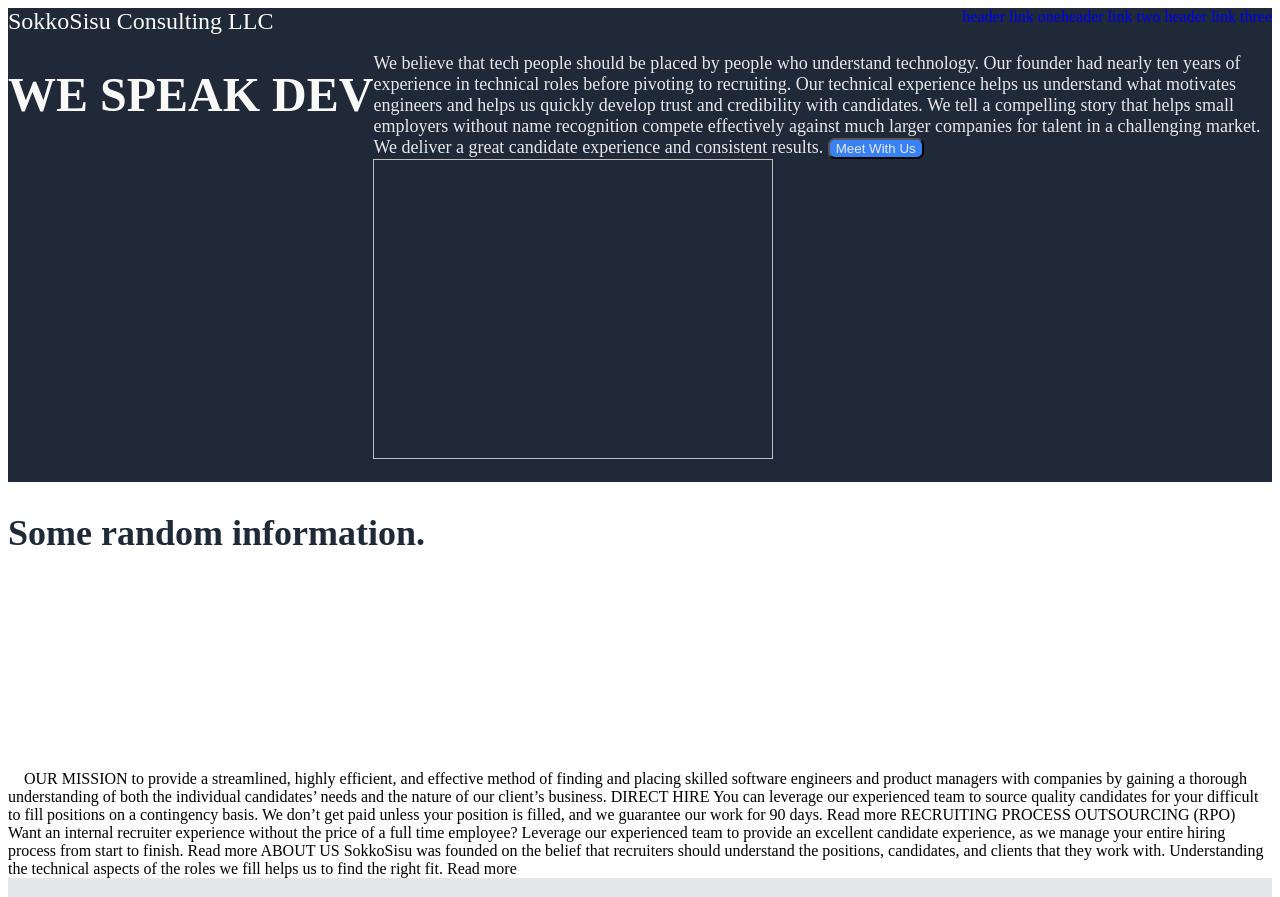
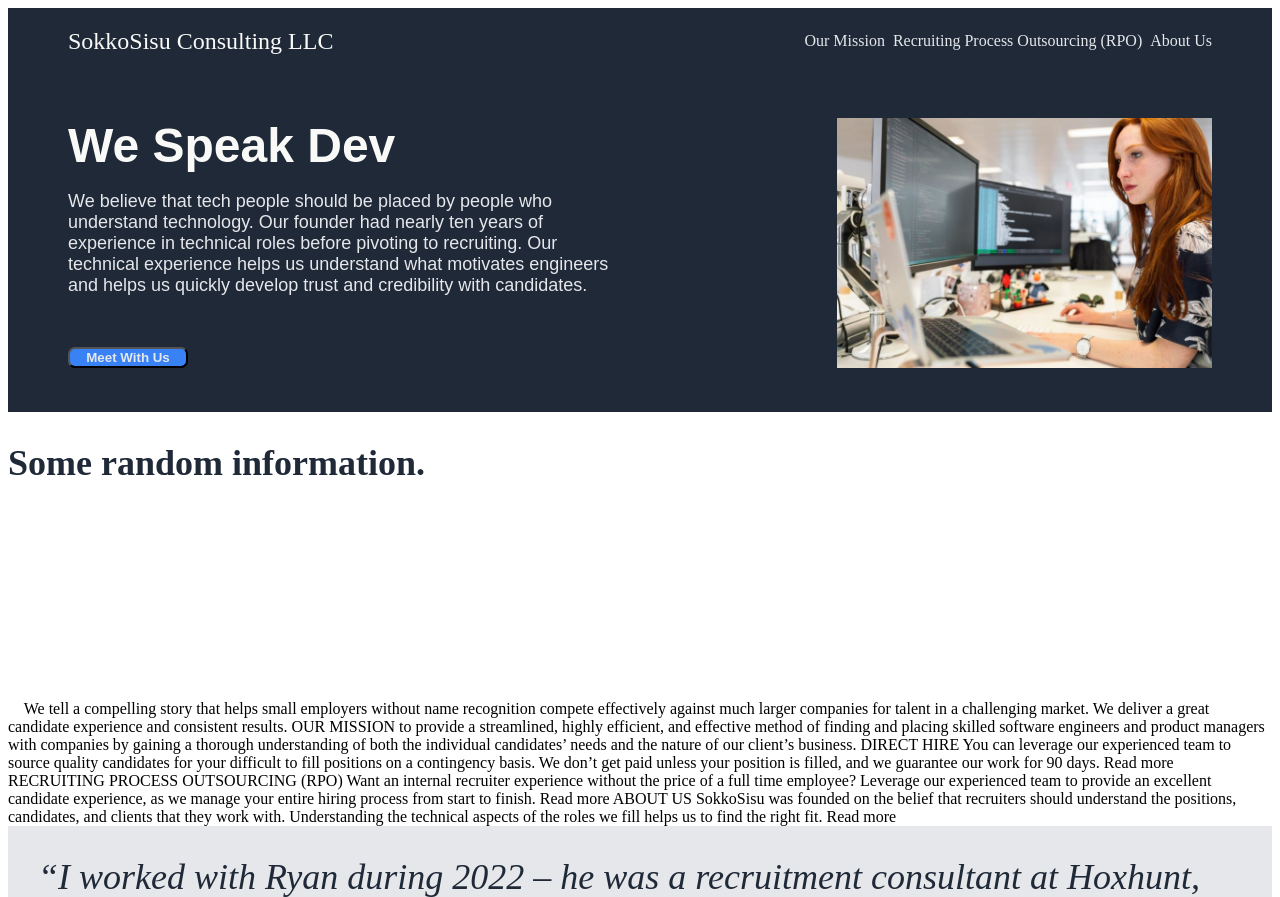
Before and after one commit to KrolPolski/Odin-Landing-Page, a plain HTML site: page index.html in a window 1280 px wide. Shown: the top 897 px of the page. Drawn offline with Linux system fonts and the light colour scheme.

Commit message:
Header and headline area finished

```diff
--- a/index.html
+++ b/index.html
@@ -7,19 +7,24 @@
         <div class="container">
             <div class="header">
                 <div class="logo">SokkoSisu Consulting LLC</div>
-                <div class="right-links"><a href="#">header link one</a><a href="#">header link two </a> <a href="#">header link three</a></div>
+                <div class="right-links">
+                    <ul>
+                    <li><a href="#">Our Mission</a></li><li><a href="#">Recruiting Process Outsourcing (RPO) </a></li><li><a href="#">About Us</a></li></ul></div>
             </div>
-            <div class="headline"><h1>WE SPEAK DEV</h1>
-                <p>We believe that tech people should be placed by people who understand technology. Our founder had nearly ten years of experience in technical roles before pivoting to recruiting. Our technical experience helps us understand what motivates engineers and helps us quickly develop trust and credibility with candidates. We tell a compelling story that helps small employers without name recognition compete effectively against much larger companies for talent in a challenging market. We deliver a great candidate experience and consistent results.
+            <div class="headline">
+                <div class="left-headline">
+                <h1>We Speak Dev</h1>
+                <p>We believe that tech people should be placed by people who understand technology. Our founder had nearly ten years of experience in technical roles before pivoting to recruiting. Our technical experience helps us understand what motivates engineers and helps us quickly develop trust and credibility with candidates. </p>
 
-                <button>Meet With Us</button>
-            <img height="300px" width="400px"></div>
+                <button>Meet With Us</button></div>
+
+            <div class="right-headline"><img src="woman-coding-800x534.jpg" height="250px"></div></div>
             <div class="randominfo"><h2>Some random information.</h2>
                 <img height="200px">
                 <img height="200px">
                 <img height="200px">
                 <img height="200px">
-
+                We tell a compelling story that helps small employers without name recognition compete effectively against much larger companies for talent in a challenging market. We deliver a great candidate experience and consistent results.
                 OUR MISSION
                 to provide a streamlined, highly efficient, and effective method of finding and placing skilled software engineers and product managers with companies by gaining a thorough understanding of both the individual candidates’ needs and the nature of our client’s business.
 
--- a/styles.css
+++ b/styles.css
@@ -1,20 +1,30 @@
+.banner {
+    background-color: #3882F6;
+    border-radius: 7px;
+    display: flex;
+    padding: 20px;
+    color: #E5E7EB;
+}
+button {
+    background-color: #3882F6;
+    border-radius: 7px;
+    color: #E5E7EB;
+    font-weight: bold;
+}
+
+.call2action {
+    display: flex;
+    flex: 1;
+    justify-content: center;
+    align-items: center;
+}
+
 .container {
     display:flex;
     flex-direction: column;
     justify-content: space-between;
     height: 100vh;
 }
-.header,.headline, .footer {background-color: #1F2937;
-display:flex;
-}
-
-.header {
-    flex: 1;
-}
-
-.right-links a {
-    text-decoration: none;
-    }
 
 .footer {
     color: #E5E7EB;
@@ -25,35 +35,63 @@ display:flex;
 
 }
 
-.logo {
-    color: #F9FAF8;
-    font-size: 24px;
-    margin-right: auto;
-}
-
 h1 {
     font-size: 48px;
     font-weight: extra-bold;
     color: #F9FAF8;
+    font-family: Arial, sans-serif;
+    margin: 0px;
 }
 h2 {
     font-size: 36px;
     font-weight: extra-bold;
     color: #1F2937;
 }
+
+.header,.headline, .footer {background-color: #1F2937;
+display:flex;
+}
+
+.header {
+
+    flex: 1;
+    justify-content: space-between;
+    padding: 8px 60px;
+    align-items: center;
+}
+
+
+.headline {
+    padding: 8px 60px;
+    justify-content: space-between;
+    flex: 1;
+    gap: 24px;
+}
+
 .headline p {
     color:#E5E7EB;
     font-size: 18px;
     flex: 1;
+    font-family: Arial, Helvetica, sans-serif;
 }
-.randominfo {
+
+
+.left-headline {
+    display: flex;
+    flex-direction: column;
+    justify-content: flex-start;
     flex: 1;
+    margin: 36px 0px;
 }
-.call2action {
-    display: flex;
-    flex: 1;
-    justify-content: center;
-    align-items: center;
+
+.left-headline button {
+    width: 120px;
+}
+
+.logo {
+    color: #F9FAF8;
+    font-size: 24px;
+
 }
 
 .quote {
@@ -66,16 +104,26 @@ h2 {
     padding: 30px;
 }
 
-button {
-    background-color: #3882F6;
-    border-radius: 7px;
-    color: #E5E7EB;
+.randominfo {
+    flex: 1;
 }
 
-.banner {
-    background-color: #3882F6;
-    border-radius: 7px;
+.right-headline {
     display: flex;
-    padding: 20px;
+    flex: 1;
+    justify-content: flex-end;
+    vertical-align: center;
+    margin: 36px 0px;
+}
+.right-links a {
+    display: flex;
+    text-decoration: none;
     color: #E5E7EB;
+    justify-content: space-between;
+    }
+
+ul {
+    list-style-type: none;
+    display: flex;
+    gap: 8px;
 }
```
Also changed, not shown: woman-coding-800x534.jpg (added).
